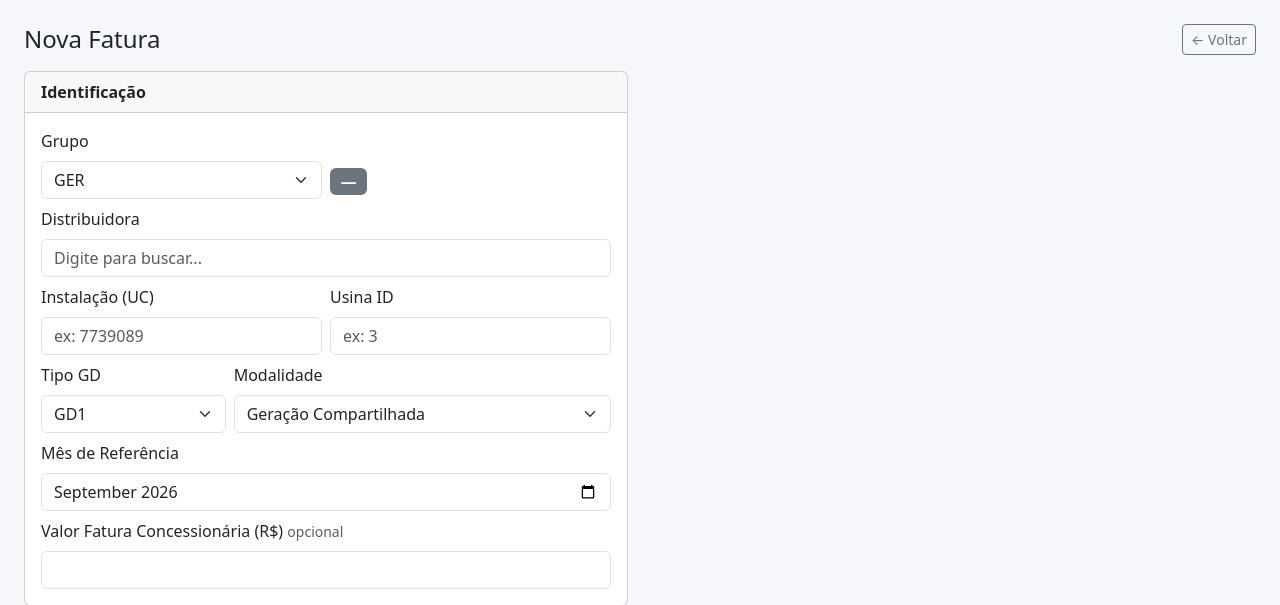
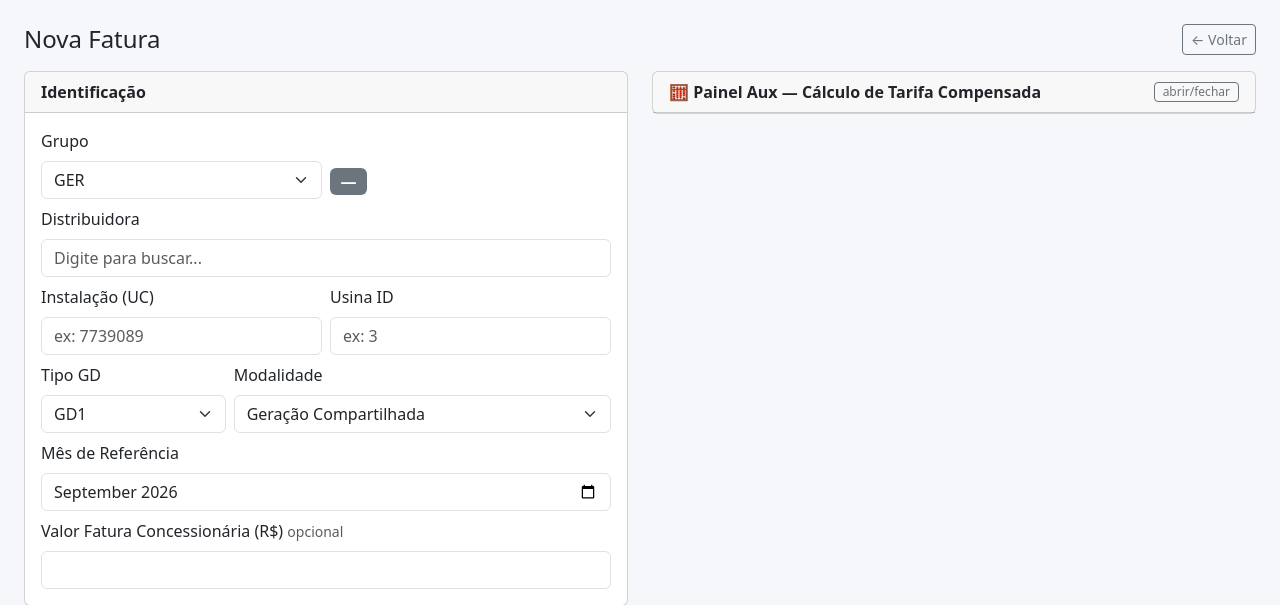
Before and after one commit to Relicetti/alexandria-tarifas, a Flask app: page /faturas/nova in a window 1280 px wide. Shown: the part 56-661 px from the top of the page. Run offline with Flask 3, Linux system fonts and the light colour scheme.

Commit message:
Adiciona cálculo de tarifa compensada para faturas com créditos de múltiplos meses
- extrator.py: extrai valores brutos (consumida faturada, fornecida, injeção por
  mês de competência) e recalcula te_compensada/tusd_compensada de forma
  determinística para faturas GER com créditos de mais de um mês.
- form_fatura.html: adiciona painel auxiliar manual (colapsável, visível para
  todas as concessionárias) para calcular e preencher TE/TUSD Compensada a
  partir desses mesmos valores, sem depender da extração automática.

Co-Authored-By: Claude Sonnet 5 <noreply@anthropic.com>

```diff
--- a/templates/form_fatura.html
+++ b/templates/form_fatura.html
@@ -237,6 +237,76 @@
 
     <!-- ── Coluna direita ──────────────────────────────────── -->
     <div class="col-md-6">
+
+      <!-- Painel Aux: calculadora manual de Tarifa Compensada (aparece p/ todas as concessionárias) -->
+      <div class="card mb-3">
+        <div class="card-header fw-semibold d-flex justify-content-between align-items-center">
+          🧮 Painel Aux — Cálculo de Tarifa Compensada
+          <button type="button" class="btn btn-outline-secondary btn-sm py-0"
+            data-bs-toggle="collapse" data-bs-target="#painel_aux_comp"
+            style="font-size:0.75rem">abrir/fechar</button>
+        </div>
+        <div class="collapse" id="painel_aux_comp">
+          <div class="card-body">
+            <div class="text-muted mb-2" style="font-size:0.75rem">
+              Não preenche nada sozinho — preencha os valores da fatura e clique em "Calcular e preencher".<br>
+              Fórmula: Compensada = Consumida Faturada − Fornecida − média ponderada (por kWh) das linhas de energia injetada.
+            </div>
+            <div class="row g-2 mb-2">
+              <div class="col-6">
+                <label class="form-label small mb-0">TE Consumida Faturada</label>
+                <input type="number" step="any" id="aux_te_cf" class="form-control form-control-sm" placeholder="ex: 0.34733">
+              </div>
+              <div class="col-6">
+                <label class="form-label small mb-0">TUSD Consumida Faturada</label>
+                <input type="number" step="any" id="aux_tusd_cf" class="form-control form-control-sm" placeholder="ex: 0.65200">
+              </div>
+            </div>
+            <div class="row g-2 mb-2">
+              <div class="col-6">
+                <label class="form-label small mb-0">TE Fornecida</label>
+                <input type="number" step="any" id="aux_te_forn" class="form-control form-control-sm" placeholder="ex: 0.34804">
+              </div>
+              <div class="col-6">
+                <label class="form-label small mb-0">TUSD Fornecida</label>
+                <input type="number" step="any" id="aux_tusd_forn" class="form-control form-control-sm" placeholder="ex: 0.65168">
+              </div>
+            </div>
+            <div class="text-muted mb-1" style="font-size:0.75rem">Linhas de energia injetada (uma por mês de competência — preencha o kWh e a tarifa como aparece na fatura, com o sinal negativo se houver):</div>
+            <table class="table table-sm mb-2" style="font-size:0.8rem">
+              <thead class="table-light">
+                <tr>
+                  <th>Mês</th>
+                  <th class="text-end">kWh Inj.</th>
+                  <th class="text-end">Preço TE</th>
+                  <th class="text-end">Preço TUSD</th>
+                </tr>
+              </thead>
+              <tbody id="aux_comp_rows">
+                <tr>
+                  <td><input type="text" class="form-control form-control-sm" placeholder="ex: 06/2026"></td>
+                  <td><input type="number" step="any" class="form-control form-control-sm aux-kwh" placeholder="kWh"></td>
+                  <td><input type="number" step="any" class="form-control form-control-sm aux-te-inj" placeholder="R$/kWh"></td>
+                  <td><input type="number" step="any" class="form-control form-control-sm aux-tusd-inj" placeholder="R$/kWh"></td>
+                </tr>
+                <tr>
+                  <td><input type="text" class="form-control form-control-sm" placeholder="ex: 07/2026"></td>
+                  <td><input type="number" step="any" class="form-control form-control-sm aux-kwh" placeholder="kWh"></td>
+                  <td><input type="number" step="any" class="form-control form-control-sm aux-te-inj" placeholder="R$/kWh"></td>
+                  <td><input type="number" step="any" class="form-control form-control-sm aux-tusd-inj" placeholder="R$/kWh"></td>
+                </tr>
+                <tr>
+                  <td><input type="text" class="form-control form-control-sm" placeholder=""></td>
+                  <td><input type="number" step="any" class="form-control form-control-sm aux-kwh" placeholder="kWh"></td>
+                  <td><input type="number" step="any" class="form-control form-control-sm aux-te-inj" placeholder="R$/kWh"></td>
+                  <td><input type="number" step="any" class="form-control form-control-sm aux-tusd-inj" placeholder="R$/kWh"></td>
+                </tr>
+              </tbody>
+            </table>
+            <button type="button" class="btn btn-primary btn-sm" onclick="calcPainelAux()">Calcular e preencher →</button>
+          </div>
+        </div>
+      </div>
 
       <!-- GER: TE + TUSD separados -->
       <div class="card mb-3 grupo-campo" id="bloco_te_tusd" style="display:none">
@@ -860,6 +930,36 @@ function calcPonderado() {
   calcPreview();
 }
 
+// ── Painel Aux: calculadora manual de Tarifa Compensada (todas as concessionárias) ──
+function calcPainelAux() {
+  function mediaPonderada(seletorPreco) {
+    let sumKwh = 0, sumVal = 0;
+    const ks = document.querySelectorAll('.aux-kwh');
+    const ps = document.querySelectorAll(seletorPreco);
+    ks.forEach((k, i) => {
+      const kwh   = parseFloat(k.value) || 0;
+      const preco = parseFloat(ps[i]?.value) || 0;
+      sumKwh += kwh; sumVal += kwh * preco;
+    });
+    return sumKwh > 0 ? sumVal / sumKwh : 0;
+  }
+
+  const teCF     = parseFloat(document.getElementById('aux_te_cf')?.value)     || 0;
+  const tusdCF   = parseFloat(document.getElementById('aux_tusd_cf')?.value)   || 0;
+  const teForn   = parseFloat(document.getElementById('aux_te_forn')?.value)   || 0;
+  const tusdForn = parseFloat(document.getElementById('aux_tusd_forn')?.value) || 0;
+
+  const mediaTE   = mediaPonderada('.aux-te-inj');
+  const mediaTUSD = mediaPonderada('.aux-tusd-inj');
+
+  const teComp   = teCF   - teForn   - mediaTE;
+  const tusdComp = tusdCF - tusdForn - mediaTUSD;
+
+  document.querySelectorAll('[name="te_compensada"]').forEach(el   => el.value = teComp.toFixed(6));
+  document.querySelectorAll('[name="tusd_compensada"]').forEach(el => el.value = tusdComp.toFixed(6));
+  calcPreview();
+}
+
 // Antes de submeter: desabilita inputs dos blocos de bandeira OCULTOS
 // para evitar que campos duplicados (mesmo name) enviem valor errado
 document.getElementById('formFatura').addEventListener('submit', function() {
```
Also changed, not shown: extrator.py (+71 -0 lines).
